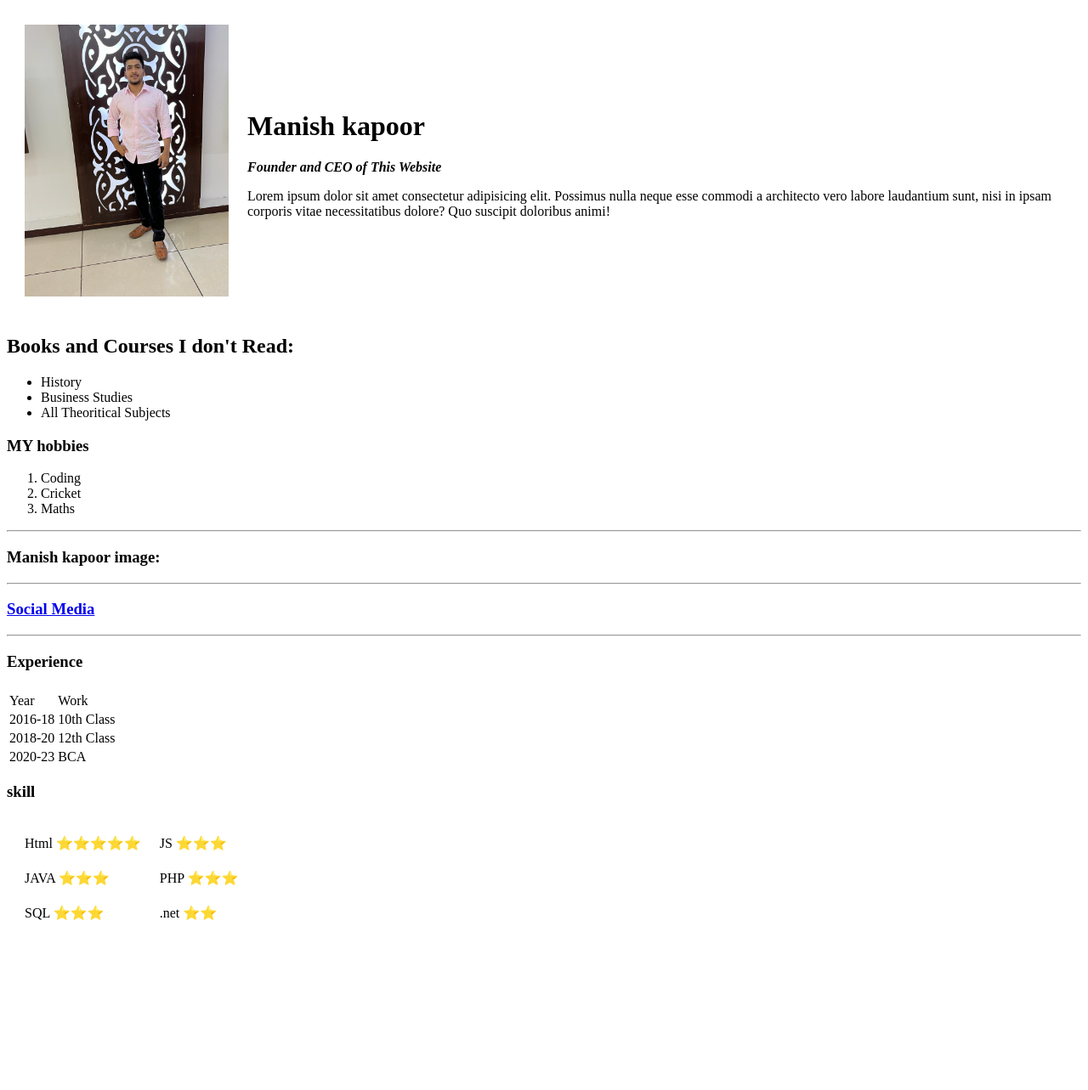
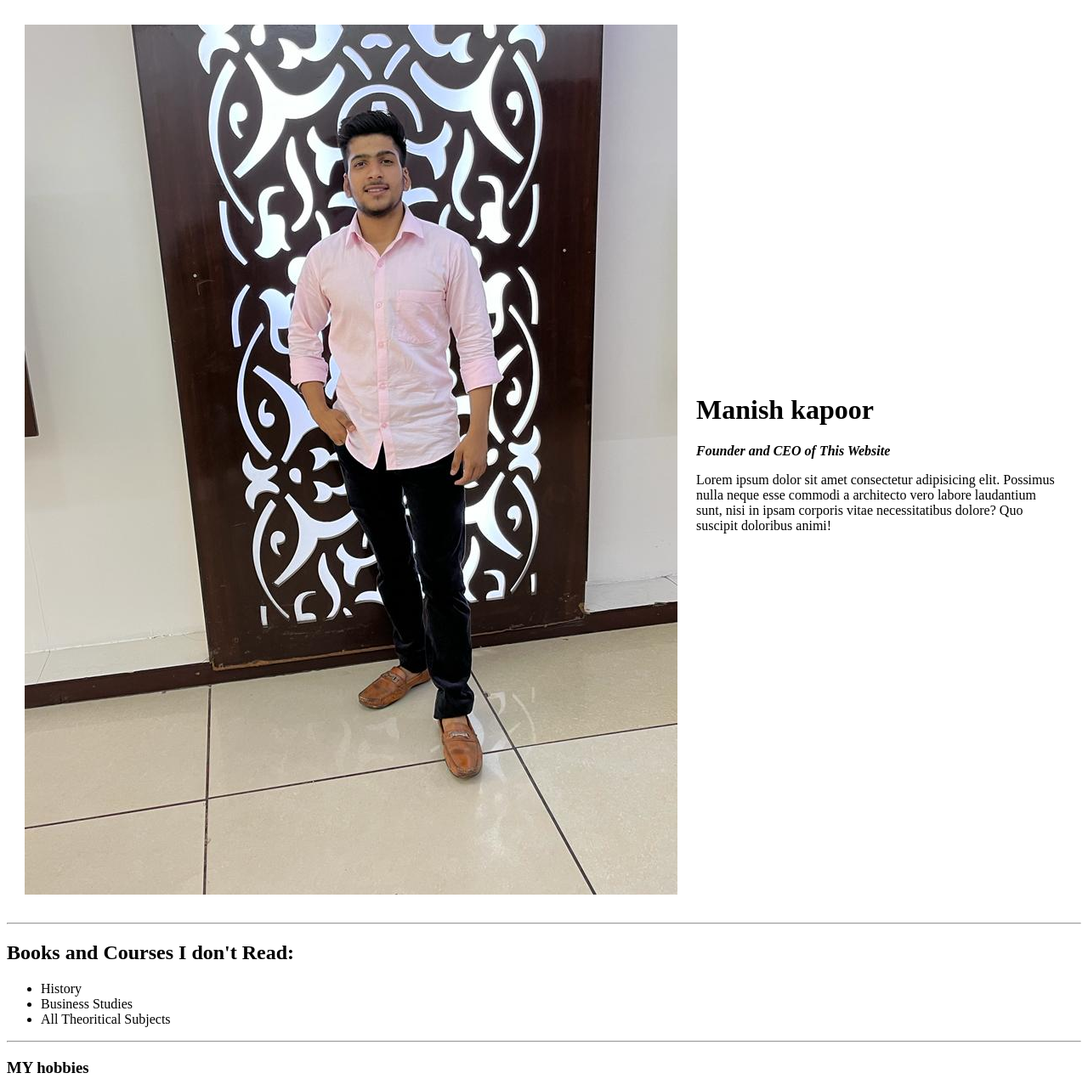
Before and after one commit to Manishkapoor2002/cv, a plain HTML site: page index.html in a window 1280 px wide. Shown: the top 1283 px of the page at 85% size. Before the commit the page ends 1113 px from the top, so only its background shows below. Drawn offline with Linux system fonts and the light colour scheme.

Commit message:
Update index.html

```diff
--- a/index.html
+++ b/index.html
@@ -3,13 +3,15 @@
     <head>
         <meta charset="UTF-8">
         <title>Manish's Personal Website⌨</title>
+
+    <link rel="stylesheet" href="style.css">
     </head>
     <body>
 
         <table cellspacing="20">
             <tr>
                 <td>
-                    <img width="240px" height="320px" src="Photo.jpg" alt="Manish kapoor Photo">
+                    <img src="Photo.jpg" alt="Manish kapoor Photo">
                 </td>
                 <td>
                     <h1 >Manish kapoor</h1>
@@ -18,13 +20,14 @@
                 </td>
             </tr>
         </table>
-
+       <hr>
         <h2>Books and Courses I don't Read:</h2>
         <ul>
             <li>History</li>
             <li>Business Studies</li>
             <li>All Theoritical Subjects</li>
         </ul>
+        <hr>
         <h3>MY hobbies</h3>
         <ol>
             <li>Coding</li>
```
